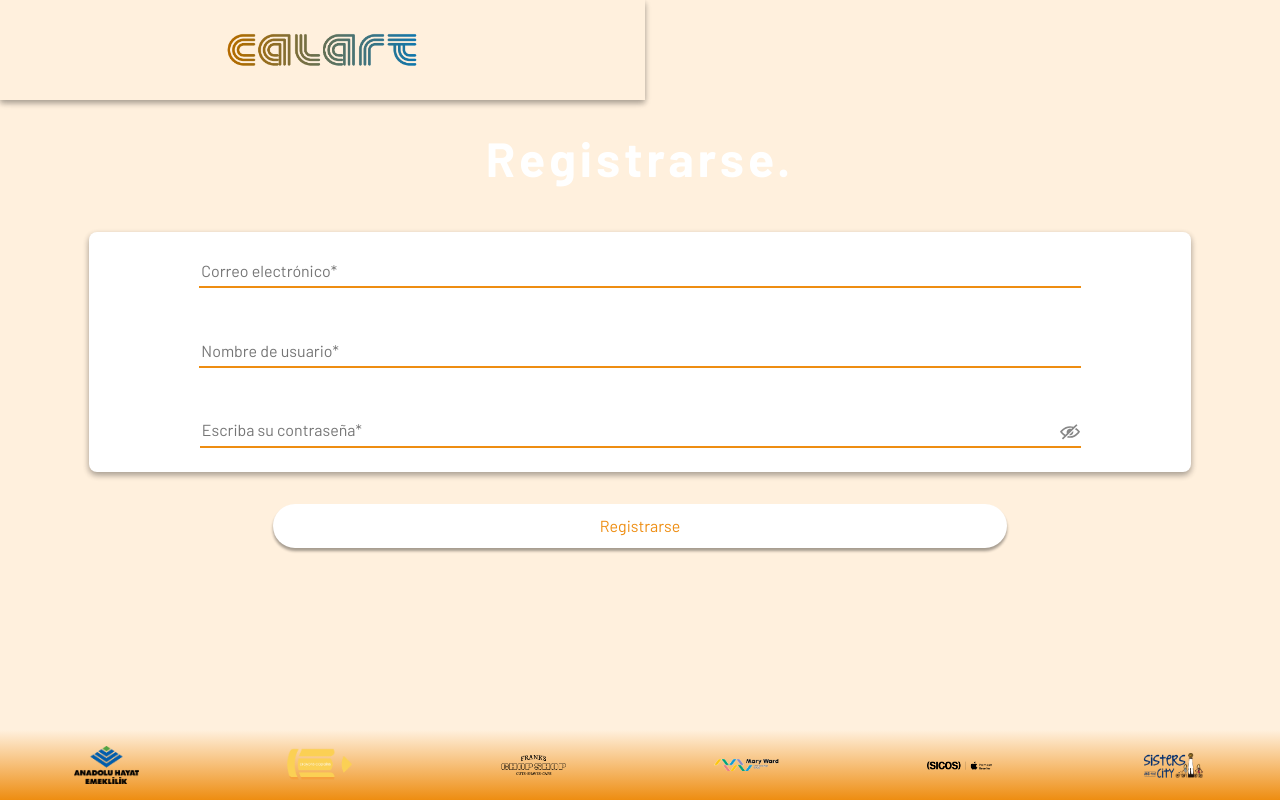
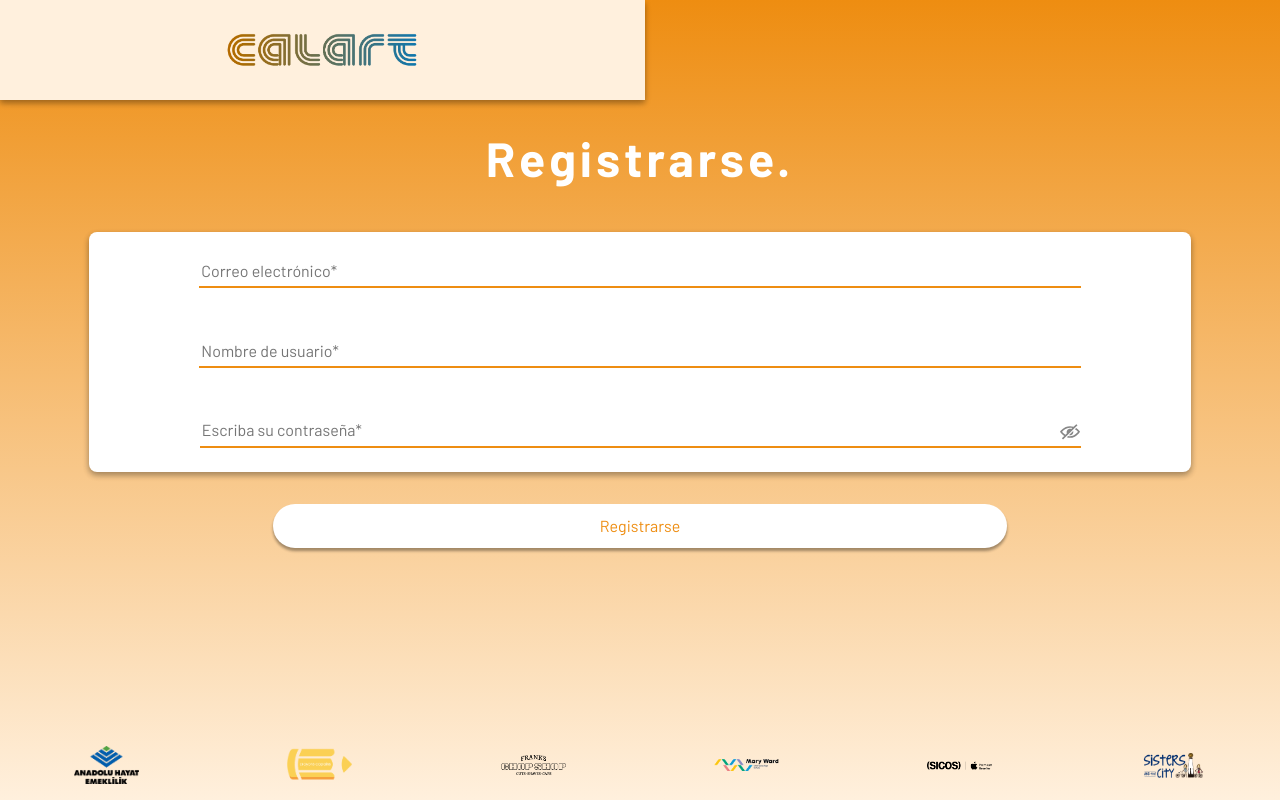
Before and after one commit to viodid/Calart, a Flask app: page /register in a window 1280 px wide. Run offline with Flask 2, Linux system fonts and the light colour scheme; some libraries are stand-ins or nearby versions.

Commit message:
gradients, layouts blocks jinja

```diff
--- a/static/css/styles.css
+++ b/static/css/styles.css
@@ -3,6 +3,7 @@
   --first: #ee8d11;
   --second: #ffdcaf;
   --third: #fff0dd;
+  --gradient: #0095d5;
 }
 
 * {
@@ -278,6 +279,14 @@
   background-color: #d37c0c;
 }
 
+.gradient-bkgd {
+  background-image: linear-gradient(180deg, var(--first), var(--third));
+}
+
+.none-bkgd {
+  background-image: none;
+}
+
 .show {
   display: flex;
 }
--- a/static/css/styles.scss
+++ b/static/css/styles.scss
@@ -7,6 +7,7 @@
     --first: #ee8d11;
     --second: #ffdcaf;
     --third: #fff0dd;
+    --gradient: #0095d5;
 }
 
 * {
@@ -292,7 +293,11 @@
 }
 
 .gradient-bkgd {
-    background-image: linear-gradient(180deg,var(--third),var(--gradient))
+    background-image: linear-gradient(180deg,var(--first),var(--third))
+}
+
+.none-bkgd {
+    background-image: none;
 }
 
 .show {
--- a/templates/layout.html
+++ b/templates/layout.html
@@ -60,7 +60,7 @@
         <div class="language"><a href="/">Español</a><a href="/">English</a></div>
     </div>
     <div class="content">{% block main %}{% endblock %}</div>
-    <footer>
+    <footer class="{% block classfooter %}{% endblock %}">
         <div class="colabs">
             <img src="static/images/footer/Anadolu.png" width="65" alt="">
             <img src="static/images/footer/Crayons-Copains.png" width="65" alt="">
--- a/templates/register.html
+++ b/templates/register.html
@@ -27,3 +27,4 @@
     </div>
 </form>
 {% endblock %}
+{% block classfooter %}none-bkgd{% endblock %}
```
Also changed, not shown: 1 other file.
